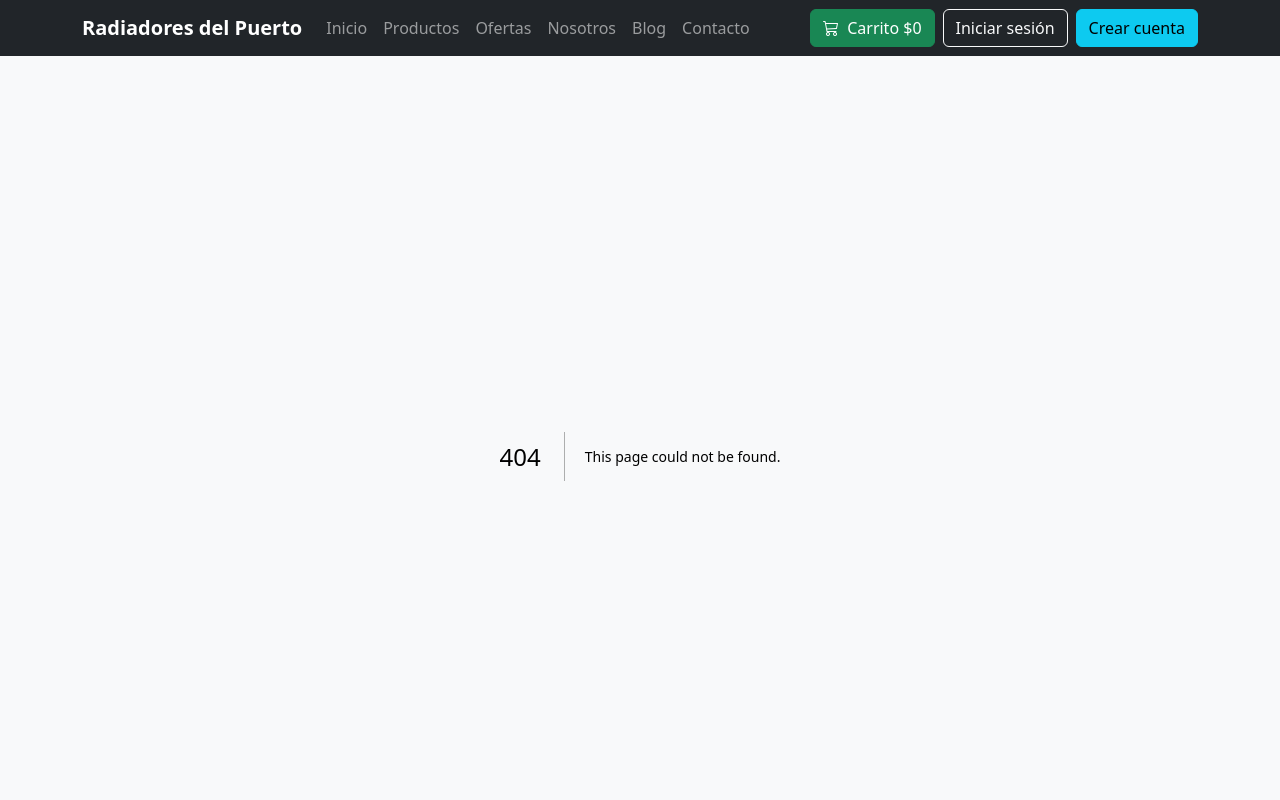
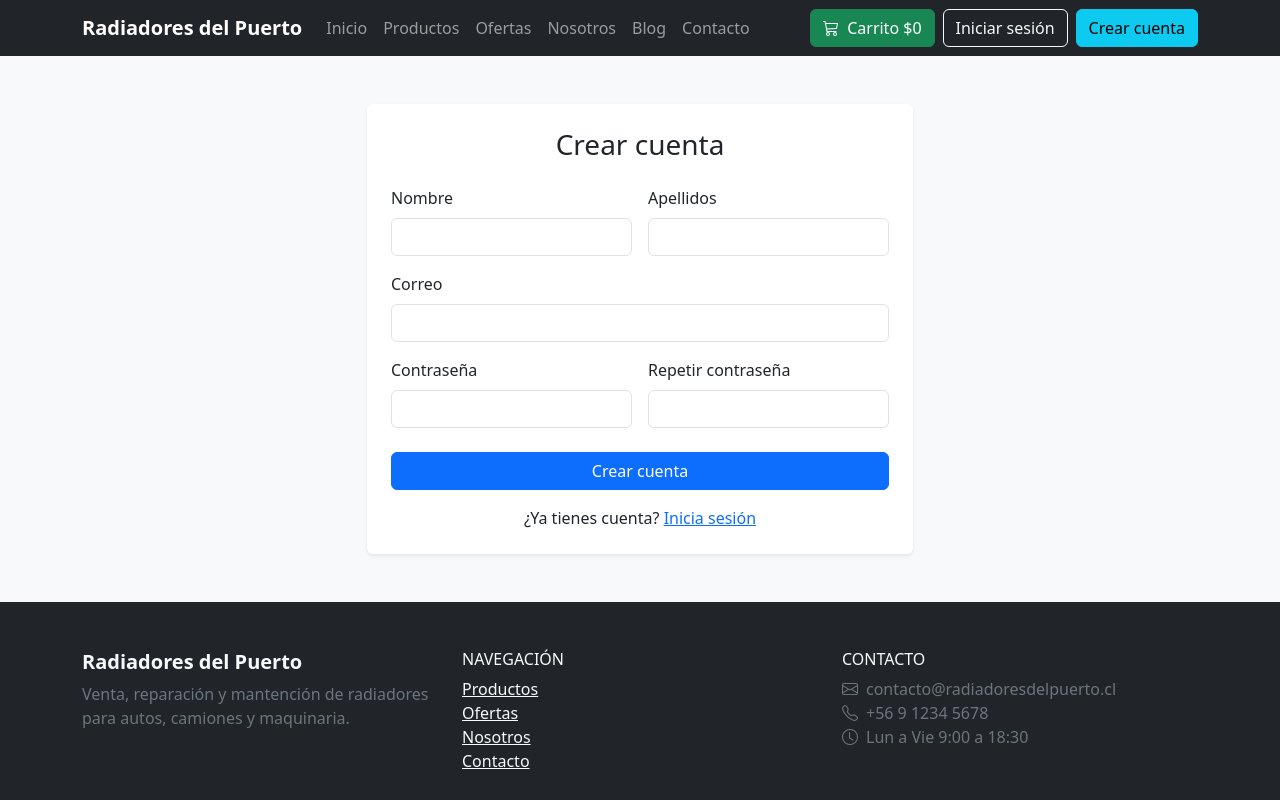
Before and after one commit to beaedov/FullStackEntrega2, a Next.js app: page /registro in a window 1280 px wide. Before the commit this address had no page. Shown: the top 800 px of the page. Built offline with nearby package versions, Linux system fonts and the light colour scheme.

Commit message:
Página de registro con validación

```diff
--- /dev/null
+++ b/app/registro/page.tsx
@@ -0,0 +1,118 @@
+"use client";
+
+import Link from "next/link";
+import { useState } from "react";
+import { crear, obtenerTodos } from "@/data/datos";
+
+type Usuario = { correo: string };
+
+export default function Registro() {
+  // Estado: un objeto con todos los campos del formulario
+  const [form, setForm] = useState({
+    nombre: "",
+    apellidos: "",
+    correo: "",
+    clave: "",
+    confirmar: "",
+  });
+  const [error, setError] = useState("");
+  const [registrado, setRegistrado] = useState(false);
+
+  // Actualiza el campo que el usuario está escribiendo (usa el "name" del input)
+  function manejarCambio(e: React.ChangeEvent<HTMLInputElement>) {
+    setForm({ ...form, [e.target.name]: e.target.value });
+  }
+
+  function registrar(e: React.FormEvent<HTMLFormElement>) {
+    e.preventDefault();
+
+    // Validaciones
+    if (!form.nombre || !form.apellidos || !form.correo || !form.clave) {
+      setError("Todos los campos son obligatorios.");
+      return;
+    }
+    if (form.clave !== form.confirmar) {
+      setError("Las contraseñas no coinciden.");
+      return;
+    }
+    const usuarios: Usuario[] = obtenerTodos("usuarios");
+    if (usuarios.some((u) => u.correo === form.correo)) {
+      setError("Ya existe una cuenta con ese correo.");
+      return;
+    }
+
+    // Si todo está bien, guardamos el usuario en la "base de datos"
+    crear("usuarios", {
+      nombre: form.nombre,
+      apellidos: form.apellidos,
+      correo: form.correo,
+      clave: form.clave,
+      rol: "cliente",
+    });
+    setError("");
+    setRegistrado(true);
+  }
+
+  // Si ya se registró, mostramos el mensaje de éxito en vez del formulario
+  if (registrado) {
+    return (
+      <div className="container py-5">
+        <div className="alert alert-success text-center mx-auto" style={{ maxWidth: 500 }}>
+          <h1 className="h4">¡Cuenta creada con éxito!</h1>
+          <p>Ya puedes iniciar sesión.</p>
+          <Link href="/login" className="btn btn-success">Iniciar sesión</Link>
+        </div>
+      </div>
+    );
+  }
+
+  return (
+    <div className="container py-5">
+      <div className="row justify-content-center">
+        <div className="col-12 col-md-8 col-lg-6">
+          <div className="card border-0 shadow-sm p-4">
+            <h1 className="h3 text-center mb-4">Crear cuenta</h1>
+
+            {error && <div className="alert alert-danger">{error}</div>}
+
+            <form onSubmit={registrar}>
+              <div className="row g-3">
+                <div className="col-md-6">
+                  <label htmlFor="nombre" className="form-label">Nombre</label>
+                  <input type="text" id="nombre" name="nombre" className="form-control"
+                    value={form.nombre} onChange={manejarCambio} />
+                </div>
+                <div className="col-md-6">
+                  <label htmlFor="apellidos" className="form-label">Apellidos</label>
+                  <input type="text" id="apellidos" name="apellidos" className="form-control"
+                    value={form.apellidos} onChange={manejarCambio} />
+                </div>
+                <div className="col-12">
+                  <label htmlFor="correo" className="form-label">Correo</label>
+                  <input type="email" id="correo" name="correo" className="form-control"
+                    value={form.correo} onChange={manejarCambio} />
+                </div>
+                <div className="col-md-6">
+                  <label htmlFor="clave" className="form-label">Contraseña</label>
+                  <input type="password" id="clave" name="clave" className="form-control"
+                    value={form.clave} onChange={manejarCambio} />
+                </div>
+                <div className="col-md-6">
+                  <label htmlFor="confirmar" className="form-label">Repetir contraseña</label>
+                  <input type="password" id="confirmar" name="confirmar" className="form-control"
+                    value={form.confirmar} onChange={manejarCambio} />
+                </div>
+              </div>
+
+              <button type="submit" className="btn btn-primary w-100 mt-4">Crear cuenta</button>
+            </form>
+
+            <p className="text-center mt-3 mb-0">
+              ¿Ya tienes cuenta? <Link href="/login">Inicia sesión</Link>
+            </p>
+          </div>
+        </div>
+      </div>
+    </div>
+  );
+}
```
